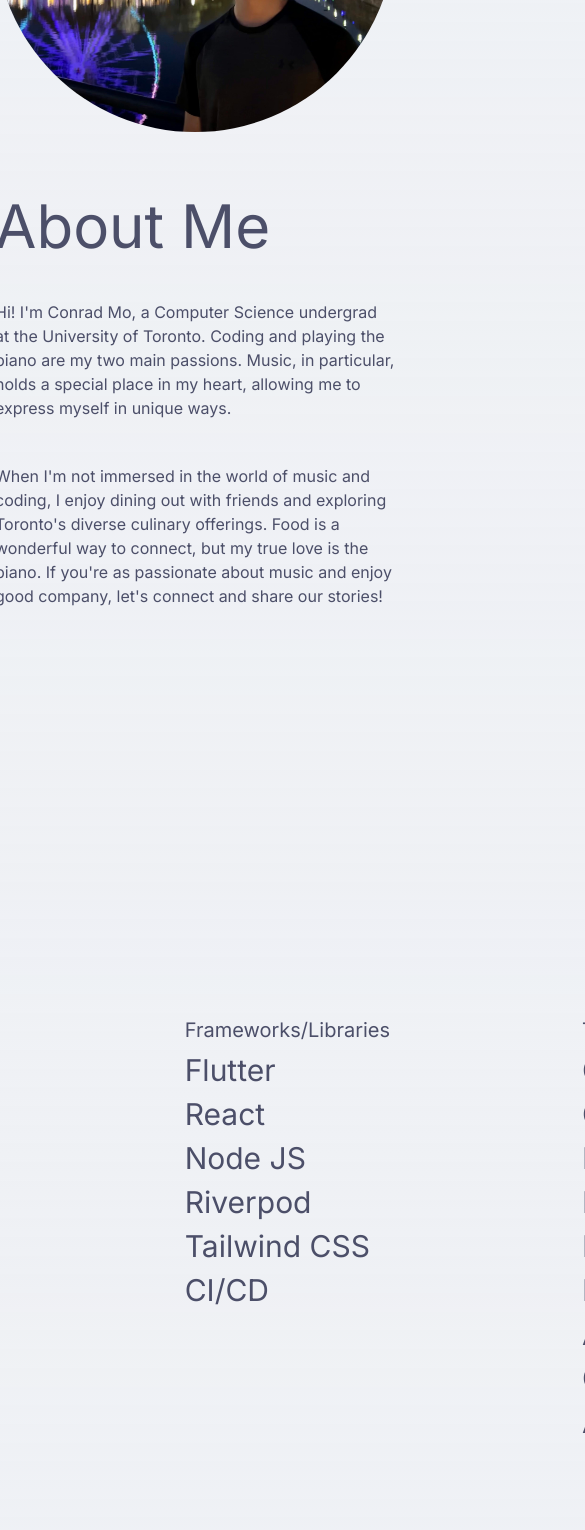
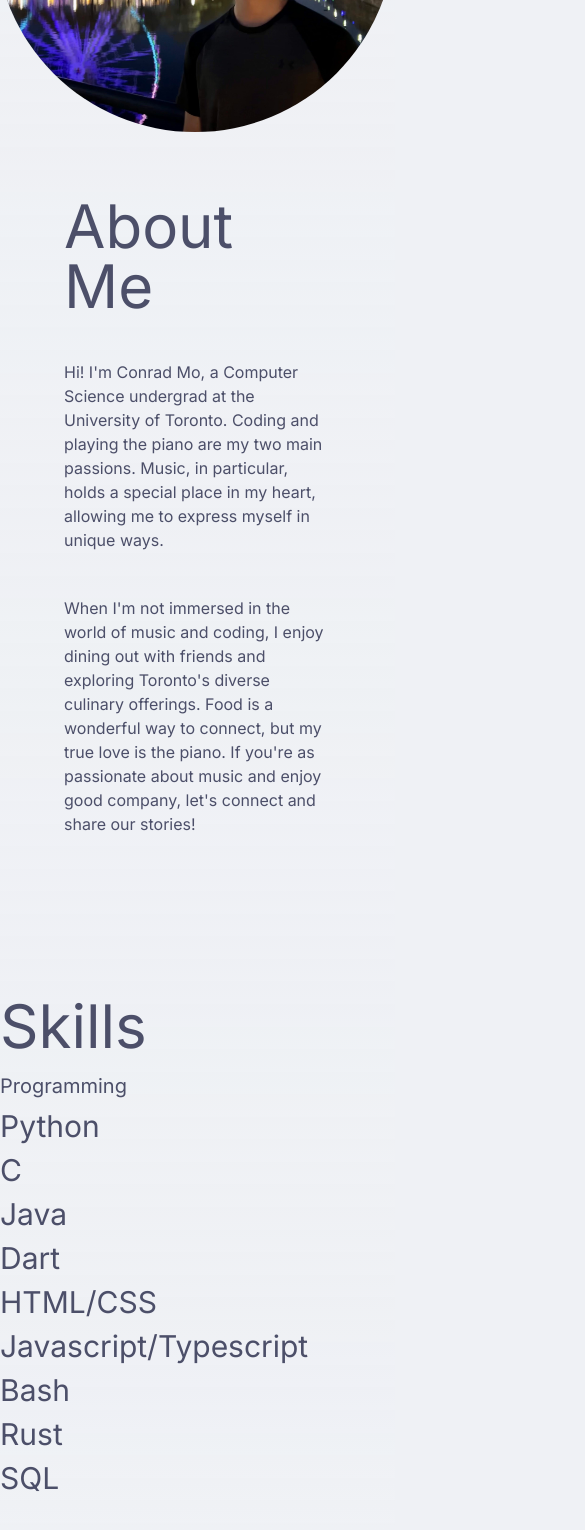
Before and after one commit to conrad-mo/personal-website-old, a Next.js app: page / in a window 390 px wide. Shown: the part 1240-2770 px from the top of the page, 585 px wide, since content can reach past the window. Built offline with nearby package versions, Linux system fonts and the light colour scheme; what @catppuccin/tailwindcss would draw is missing.

Commit message:
Ok at least mobile is readable now

```diff
--- a/app/page.tsx
+++ b/app/page.tsx
@@ -3,7 +3,7 @@ import Image from "next/image";
 
 export default function Home() {
   return (
-    <main className="ctp-latte dark:ctp-mocha flex lg:relative flex-col items-center lg:items-stretch">
+    <main className="ctp-latte dark:ctp-mocha flex lg:relative flex-col">
       <div className="sticky top-0 max-h-0">
         <Navbar />
       </div>
@@ -19,16 +19,16 @@ export default function Home() {
           </div>
         </div>
       </div>
-      <div className="flex min-h-screen justify-center gap-16 lg:gap-[170px] mx-16 flex-col-reverse lg:flex-row items-center p-32 lg:p-0" id="aboutme">
+      <div className="flex min-h-screen justify-center items-center gap-16 lg:gap-[170px] mx-16 flex-col-reverse lg:flex-row py-32 lg:p-0" id="aboutme">
         <div className="flex flex-col justify-center gap-11">
           <div className="text-6xl">About Me</div>
-          <div className="max-w-md text-ctp-subtext1">
+          <div className="lg:max-w-md text-ctp-subtext1">
             Hi! I&apos;m Conrad Mo, a Computer Science undergrad at the
             University of Toronto. Coding and playing the piano are my two main
             passions. Music, in particular, holds a special place in my heart,
             allowing me to express myself in unique ways.
           </div>
-          <div className="max-w-md text-ctp-subtext1">
+          <div className="lg:max-w-md text-ctp-subtext1">
             When I&apos;m not immersed in the world of music and coding, I enjoy
             dining out with friends and exploring Toronto&apos;s diverse
             culinary offerings. Food is a wonderful way to connect, but my true
@@ -54,7 +54,7 @@ export default function Home() {
       >
         <div className="flex flex-col justify-start gap-4">
           <div className="text-6xl">Skills</div>
-          <div className="flex gap-48 flex-shrink justify-between">
+          <div className="flex gap-48 flex-shrink justify-between flex-wrap">
             <div className="flex flex-col text-3xl gap-2">
               <div className="text-xl text-ctp-mauve">Programming</div>
               <div className="text-ctp-subtext0 gap-2 flex flex-col">
```
